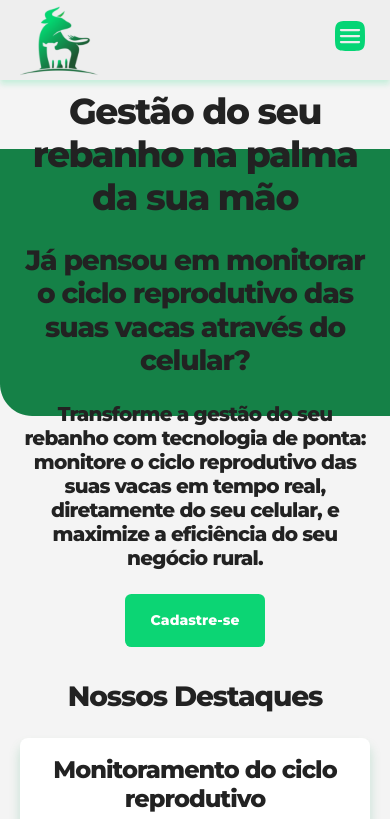
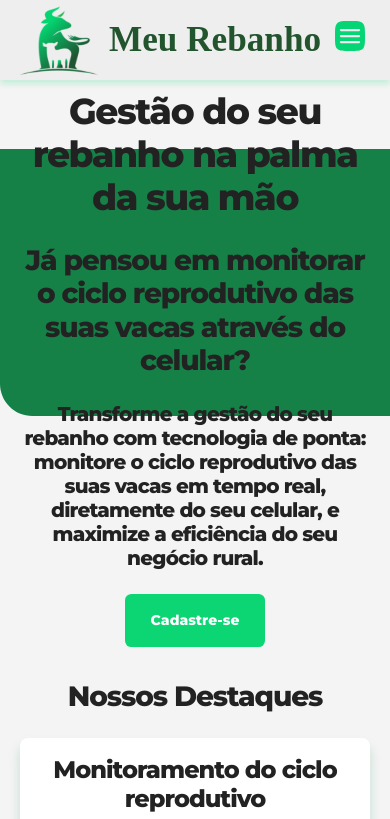
Before and after one commit to ernluiz/landingPageMeuRebanho, a React (Create React App) app: page / in a window 390 px wide. Shown: the top 819 px of the page. Built offline with nearby package versions, Linux system fonts and the light colour scheme.

Commit message:
fixed: header menu

```diff
--- a/src/components/ContactSection.tsx
+++ b/src/components/ContactSection.tsx
@@ -46,20 +46,20 @@ const ContactForm: React.FC = () => {
                 <form onSubmit={handleSubmit}>
                     <input
                         type="email"
-                        placeholder="Seu e-mail por onde deseja ser respondido"
+                        placeholder="Seu e-mail"
                         value={email}
                         onChange={(e) => setEmail(e.target.value)}
                         required
                     />
                     <textarea
-                        placeholder="Digite sua pergunta, sugestão ou crítica"
+                        placeholder="Sua pergunta, sugestão ou crítica"
                         value={message}
                         onChange={(e) => setMessage(e.target.value)}
                         required
                     ></textarea>
                     <Button
                         text={status === "sending" ? "Enviando..." : "Enviar"}
-                        func={() => handleSubmit} // Função anônima que chama handleSubmit corretamente
+                        func={() => handleSubmit}
                         disabled={status === "sending"}
                     />
                 </form>
--- a/src/components/Header.tsx
+++ b/src/components/Header.tsx
@@ -50,15 +50,9 @@ export default function Header() {
 
     const getLinkClass = (section: string) => (section === activeSection ? "active" : "");
 
-
-
-
-
     const handleMobileMenuLinkClick = (event: React.MouseEvent<HTMLAnchorElement, MouseEvent>, sectionId: string) => {
         event.preventDefault();
-        setShowMobileMenu(false);  // Fechar o menu
-
-        // Adicionar um pequeno atraso para garantir que o menu feche antes de rolar
+        setShowMobileMenu(false);
         setTimeout(() => {
             const normalizedSectionId = sectionId.startsWith('#') ? sectionId : `#${sectionId}`;
             const section = document.querySelector(normalizedSectionId) as HTMLElement;
@@ -66,19 +60,14 @@ export default function Header() {
             if (section) {
                 const offsetTop = section.getBoundingClientRect().top + window.scrollY;
                 window.scrollTo({
-                    top: offsetTop - 80,  // Ajustar a rolagem
+                    top: offsetTop - 80,
                     behavior: 'smooth',
                 });
             } else {
-                console.log(`Section with ID ${sectionId} not found`);
+                console.log(`Seção ${sectionId} nãoencontrada.`);
             }
-        }, 200);  // Delay de 200ms para garantir que o menu feche primeiro
+        }, 200);
     };
-
-
-
-
-
 
     return (
         <>
@@ -109,7 +98,6 @@ export default function Header() {
                                     </li>
                                 </ul>
                             </div>
-
                             <div className="desktop-only">
                                 <div className="flex items-center" style={{ gap: 10 }}>
                                     <a className="reverse-color ml-lg" href="#login">Login</a>
@@ -118,7 +106,9 @@ export default function Header() {
                                     }} />
                                 </div>
                             </div>
-
+                            <div className="mobile-header mobile-only">
+                                <span>Meu Rebanho</span>
+                            </div>
                             <div className="mobile-menu">
                                 {showMobileMenu ? (
                                     <div className="mobile-menu-content">
--- a/src/styles/home.css
+++ b/src/styles/home.css
@@ -13,6 +13,10 @@
     box-sizing: border-box;
     scroll-margin-top: 80px;
     margin-bottom: 20px;
+}
+
+#hero img {
+    position: relative;
 }
 
 #hero>img,
@@ -189,7 +193,11 @@
 #contact textarea,
 #contact button {
     width: 100%;
-    max-width: 80%;
+    max-width: 100%;
+}
+
+.mobile-only {
+    display: none;
 }
 
 .planos-cards {
@@ -242,6 +250,18 @@
 }
 
 @media (max-width: 768px) {
+    .mobile-only {
+        display: block;
+        font-size: 2.2rem;
+        color: var(--terciary-color);
+        font-family: Montserrat black;
+        font-weight: bold;
+    }
+
+    .desktop-only {
+        display: none;
+    }
+
     .planos-cards {
         display: flex;
         flex-wrap: nowrap;
@@ -294,7 +314,6 @@
 
 input,
 textarea {
-    width: 60vw;
     padding: 12px;
     margin: 8px 0;
     border: 1px solid #ddd;
@@ -305,7 +324,6 @@ textarea {
 }
 
 textarea {
-    width: 80%;
     resize: none;
     min-height: 60px;
     padding: 12px;
@@ -315,7 +333,6 @@ textarea {
 input:focus,
 textarea:focus {
     border-color: #4caf50;
-    /* Cor de borda ao focar */
     outline: none;
     box-shadow: 0 0 8px rgba(76, 175, 80, 0.2);
 }
```
